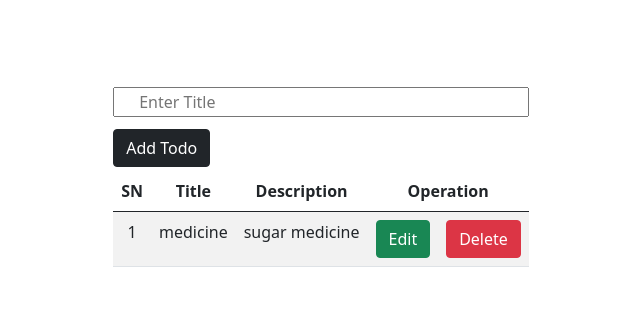
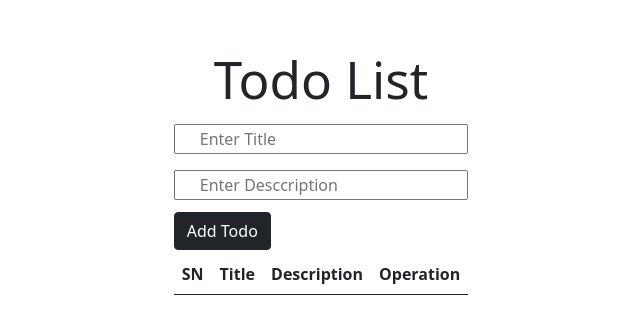
Before and after one commit to Mukesh-Bartaula/todo, a React (Vite) app: page / in a window 1280 px wide. Shown: the part 219-542 px from the top of the page, without its empty margins (319-959 px from the left). Built offline with nearby package versions, Linux system fonts and the light colour scheme.

Commit message:
implement delete functionality

```diff
--- a/src/App.jsx
+++ b/src/App.jsx
@@ -1,12 +1,16 @@
 import './App.css'
 import TodoForm from '@/component/TodoForm';
 import TodoList from '@/component/TodoList';
+import { useState } from 'react';
 
 function App() {
+  const [data, setData] = useState([]);
+
   return (
     <>
-      <TodoForm />
-      <TodoList />
+      <h1>Todo List</h1>
+      <TodoForm data={data} setData={setData} />
+      <TodoList data={data} setData={setData} />
     </>
   )
 }
--- a/src/component/TodoForm.jsx
+++ b/src/component/TodoForm.jsx
@@ -1,12 +1,43 @@
-function TodoForm() {
+import { useState } from "react";
+
+function TodoForm({ data, setData }) {
+    const [inputTitleValue, setinputTitleValue] = useState('');
+    const [inputDescValue, setinputDescValue] = useState('');
+    const [error, setError] = useState('')
+
+    const handleTitleInput = (e) => {
+        setinputTitleValue(e.target.value)
+    }
+
+    const handleDescInput = (e) => {
+        setinputDescValue(e.target.value)
+    }
+    const handleData = () => {
+        if (inputTitleValue === '' || inputDescValue === '') {
+            setError("Both of the field is required")
+            return false
+        }
+        setError('')
+        setData([...data, { inputTitleValue: inputTitleValue, inputDescValue: inputDescValue }]);
+        setinputTitleValue('');
+        setinputDescValue('');
+
+    }
+
     return (
         <>
             <form>
-                <input className="input px-4 my-2 w-100" type="text" placeholder="Enter Title" />
+                <input className="input px-4 my-2 w-100" type="text" value={inputTitleValue} placeholder="Enter Title" onChange={handleTitleInput} />
+                <br />
+
+                <input className="input px-4 my-2 w-100" type="text" value={inputDescValue} placeholder="Enter Desccription" onChange={handleDescInput} />
                 <br />
 
                 <div className="text-start">
-                    <button type="button" className="btn btn-dark my-1" >Add Todo</button>
+                    <button type="button" className="btn btn-dark my-1" onClick={handleData} >Add Todo</button>
+                </div>
+                <div>
+                    {error}
                 </div>
             </form>
         </>
--- a/src/component/TodoList.jsx
+++ b/src/component/TodoList.jsx
@@ -1,4 +1,9 @@
-function TodoList() {
+function TodoList({ data, setData }) {
+    const deleteData = (id) => {
+        const newList = data.filter((_, index) => index !== id)
+        setData(newList)
+    }
+
     return (
         <>
             <table className=" table table-striped w-100">
@@ -11,39 +16,18 @@ function TodoList() {
                     </tr>
                 </thead>
                 <tbody>
-                    <tr className="my-2 ">
-                        <td>1</td>
-                        <td>medicine</td>
-                        <td>sugar medicine</td>
-                        <td>
-                            <button type="button py-3" className="btn btn-success" data-bs-target="#editForm" data-bs-toggle="modal">Edit</button>
-                            <div className="modal" id="editForm">
-                                <div className="modal-dialog " >
-                                    <div className="modal-content p-2">
-                                        <div className="title">
-                                            <h2>
-                                                Edit Form
-                                            </h2>
-                                        </div>
-                                        <form>
-                                            <div className="m-3">
-                                                <input type="text" className="form-control" placeholder="New Title" />
+                    {data.map((item, index) => (
+                        <tr>
+                            <td>{index + 1}</td>
+                            <td>{item.inputTitleValue}</td>
+                            <td>{item.inputDescValue}</td>
+                            <td><button type="button" className="btn btn-danger" onClick={() => deleteData(index)}>Delete</button></td>
+                        </tr>
 
-                                            </div>
-                                            <div className="m-3">
-                                                <input type="text" className="form-control" id="" placeholder="New Description" />
-                                            </div>
+                    ))}
 
-                                            <button type="submit" className="btn btn-primary">Submit</button>
-                                        </form>
-                                    </div>
-                                </div>
+                </tbody>
 
-                            </div>
-                        </td>
-                        <td><button type="button" className="btn btn-danger">Delete</button></td>
-                    </tr>
-                </tbody>
             </table>
         </>
     )
```
Also changed, not shown: src/component/index.jsx (deleted, +0 -17 lines).
